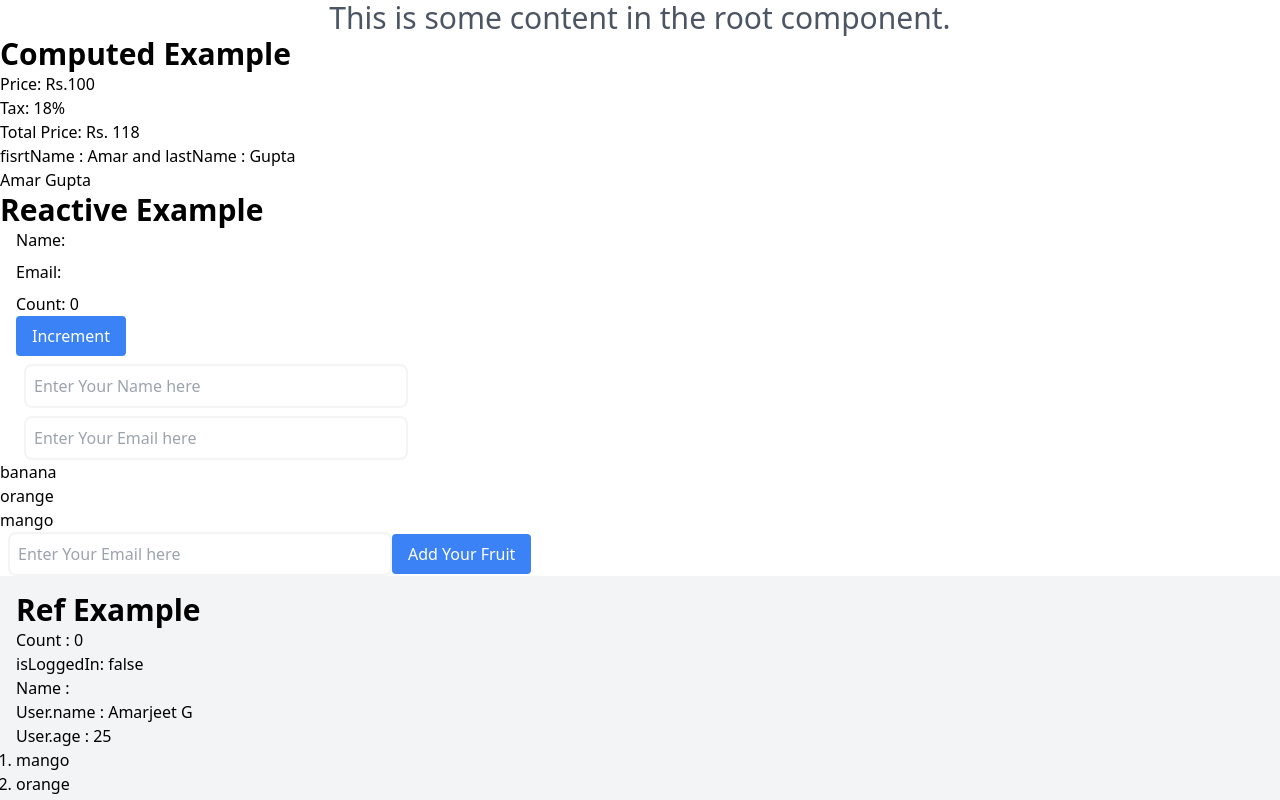
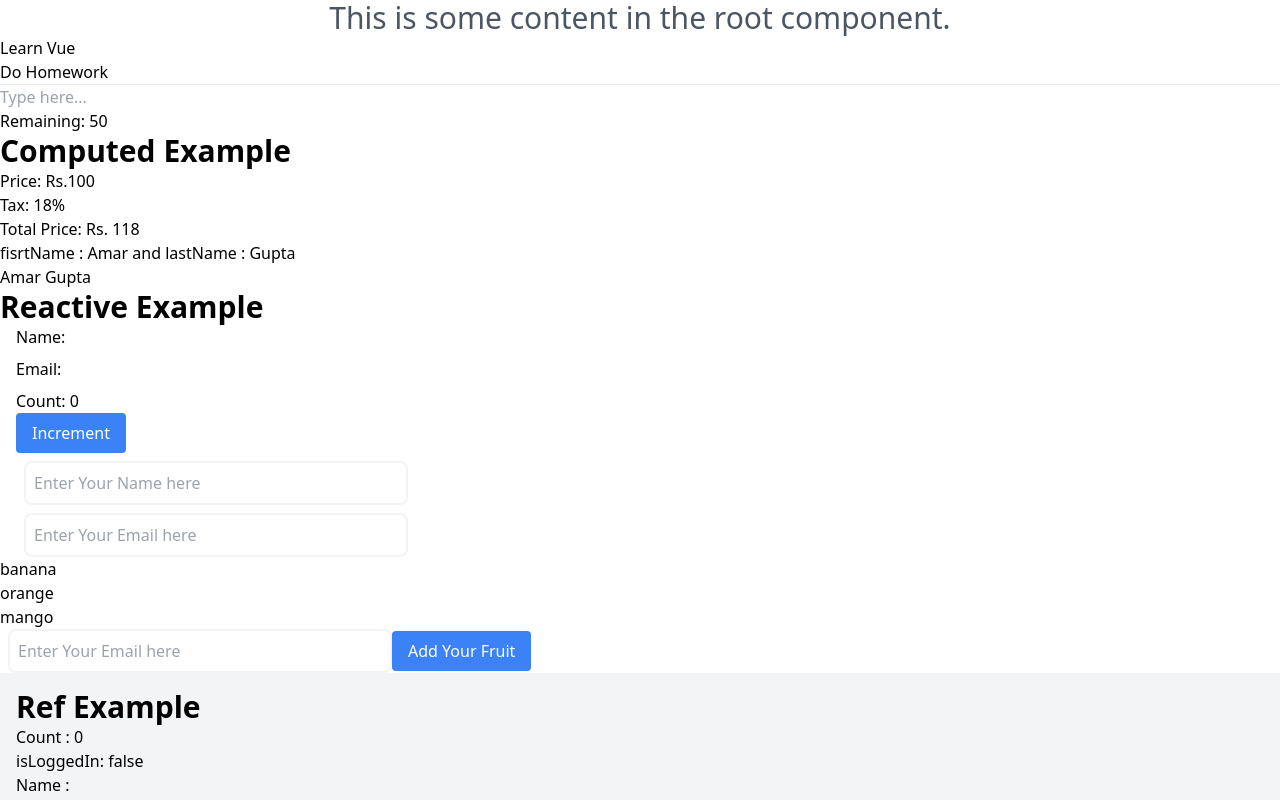
Before and after one commit to Amarjeet5822/Vue-Frontend, a Vue app in the folder Vue-App/: page / in a window 1280 px wide. Shown: the top 800 px of the page. Built offline with nearby package versions, Linux system fonts and the light colour scheme.

Commit message:
for loop

```diff
--- a/Vue-App/src/components/ComputedVue.vue
+++ b/Vue-App/src/components/ComputedVue.vue
@@ -6,15 +6,38 @@
   firstName: 'Amar',
   lastName: 'Gupta'
 })
+const todos = ref([
+  { id: 1, text: "Learn Vue", done: true },
+  { id: 2, text: "Do Homework", done: true }
+])
+const completedTodos = computed(() => todos.value.filter(todo => todo.done))
+
 const firstName = ref("Amar")
 const lastName = ref("Gupta")
-  const fullName = computed(() => `${user.firstName} ${user.lastName}`)
+const fullName = computed({
+  get: () => `${firstName.value} ${lastName.value}`,
+  set: (val) => {
+    const names = val.split(" ")
+    firstName.value = names[0]
+    lastName.value = names[1] || ''
+  }
+})
 const totalPrice = computed(() => {
-    return  price.value + (price.value * tax.value /100)
+  return price.value + (price.value * tax.value / 100)
 })
+const message = ref("");
+const remainingChars = computed(() => 50 - message.value.length)
 </script>
 <template>
   <div>
+    <ul>
+      <li v-for="todo in completedTodos" :key="todo.id">{{ todo.text }}</li>
+    </ul>
+
+    <hr>
+    <input v-model="message" maxlength="50" placeholder="Type here..." />
+    <p>Remaining: {{ remainingChars }}</p>
+    <p>{{ message }}</p>
     <p class="text-3xl font-bold"> Computed Example</p>
     <p>Price: Rs.{{ price }}</p>
     <p>Tax: {{ tax }}%</p>
```
Lines whose indentation alone changed are shown as unchanged.
